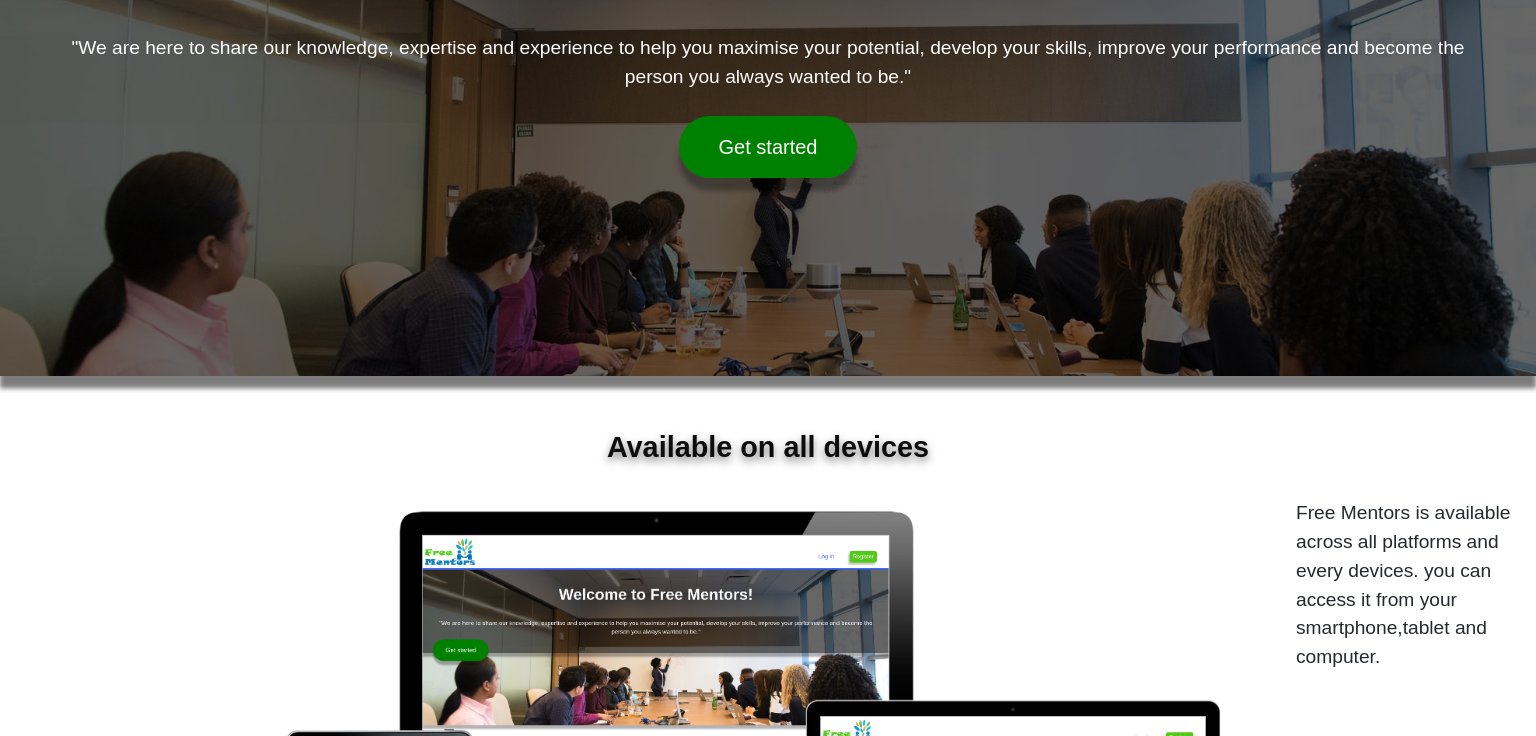
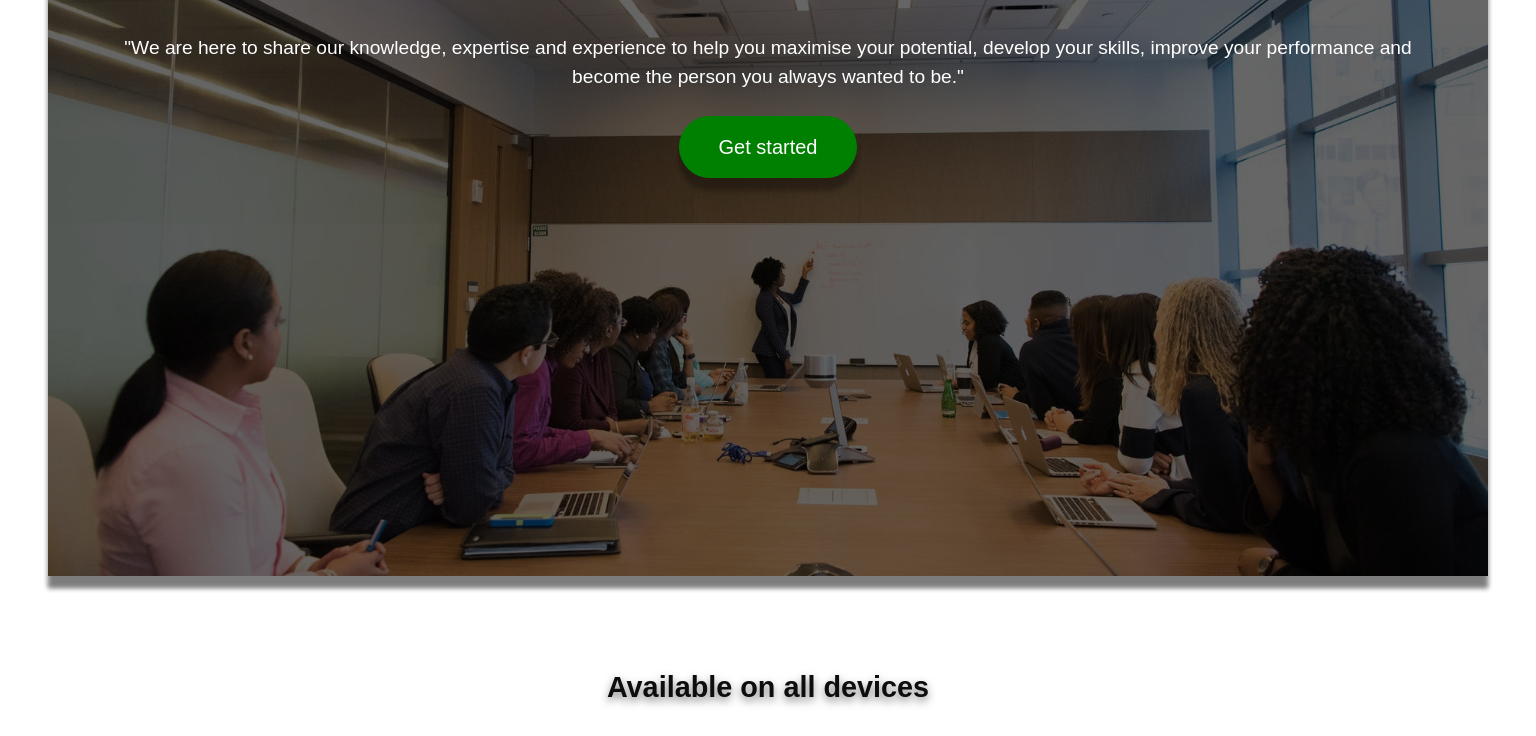
Before and after one commit to gadishimwe/Free-Mentors, a website: page index.html in a window 1536 px wide. Shown: the part 234-970 px from the top of the page. Drawn offline with Linux system fonts and the light colour scheme.

Commit message:
Bug(Fxing UI/UX): Fixing UI/UX based on feedback
- Add more responsiveness
- Make sticky footer
- Remove box-shadow from links on hover

[Finishes #168393380]

```diff
--- a/UI/css/admin.css
+++ b/UI/css/admin.css
@@ -4,6 +4,9 @@
     padding: 0;
     margin: 0;
     box-sizing: border-box;
+}
+html{
+    height: 100%;
 }
 h1,h3{
     color: #0d0d0d;
@@ -516,3 +519,15 @@ footer{
         margin-top: 40px;
     }
 }
+
+
+@media only screen and (min-width: 1440px){
+    body{
+         max-width: 1440px;
+         margin: auto;
+         min-height: 100%;
+         display: grid;
+         grid-template-rows: auto 1fr auto;
+
+     }
+ }
--- a/UI/css/landing-page.css
+++ b/UI/css/landing-page.css
@@ -4,6 +4,9 @@
     padding: 0;
     margin: 0;
     box-sizing: border-box;
+}
+html{
+    height: 100%;
 }
 body{
     font-family: Arial, Helvetica, sans-serif;
@@ -271,8 +274,6 @@ footer{
         padding: 5px 10px;
     }
     .navigation a:hover{
-        border-radius: 2em;
-        box-shadow: 0 .5rem .3rem rgba(0, 0, 0, .3);
         background: unset;
     }
     .navigation a:active{
@@ -317,3 +318,18 @@ footer{
         margin-right: 20px;
     }
 }
+
+
+@media only screen and (min-width: 1440px){
+    body{
+         max-width: 1440px;
+         margin: auto;
+         min-height: 100%;
+         display: grid;
+         grid-template-rows: auto 1fr auto;
+
+      }
+      .sect1{
+         min-height: 700px;
+     }
+ }
--- a/UI/css/mentor-homepage.css
+++ b/UI/css/mentor-homepage.css
@@ -4,6 +4,9 @@
     padding: 0;
     margin: 0;
     box-sizing: border-box;
+}
+html{
+    height: 100%;
 }
 h1,h3{
     color: #0d0d0d;
@@ -474,3 +477,15 @@ footer{
         padding-left: 40px;
     }
 }
+
+
+@media only screen and (min-width: 1440px){
+    body{
+         max-width: 1440px;
+         margin: auto;
+         min-height: 100%;
+         display: grid;
+         grid-template-rows: auto 1fr auto;
+
+     }
+ }
--- a/UI/css/reset-password.css
+++ b/UI/css/reset-password.css
@@ -4,6 +4,9 @@
     padding: 0;
     margin: 0;
     box-sizing: border-box;
+}
+html{
+    height: 100%;
 }
 body{
     font-family: Arial, Helvetica, sans-serif;
@@ -92,7 +95,6 @@ header{
 .navigation a:hover{
     color: rgb(0, 230, 0);
     background: #0d418f;
-    box-shadow: -.3rem .5rem .2rem rgba(0, 0, 0, .2);
 }
 .navigation a:active{
     color: rgb(37, 158, 37);
@@ -258,8 +260,6 @@ footer{
         padding: 5px 10px;
     }
     .navigation a:hover{
-        border-radius: 2em;
-        box-shadow: 0 .5rem .3rem rgba(0, 0, 0, .3);
         background: unset;
     }
     .navigation a:active{
@@ -280,3 +280,15 @@ footer{
         margin-top: 50px;
     }
 }
+
+
+@media only screen and (min-width: 1440px){
+    body{
+         max-width: 1440px;
+         margin: auto;
+         min-height: 100%;
+         display: grid;
+         grid-template-rows: auto 1fr auto;
+
+     }
+ }
--- a/UI/css/sign-in.css
+++ b/UI/css/sign-in.css
@@ -4,6 +4,9 @@
     padding: 0;
     margin: 0;
     box-sizing: border-box;
+}
+html{
+    height: 100%;
 }
 body{
     font-family: Arial, Helvetica, sans-serif;
@@ -92,7 +95,6 @@ header{
 .navigation a:hover{
     color: rgb(0, 230, 0);
     background: #0d418f;
-    box-shadow: -.3rem .5rem .2rem rgba(0, 0, 0, .2);
 }
 .navigation a:active{
     color: rgb(37, 158, 37);
@@ -260,8 +262,6 @@ footer{
         padding: 5px 10px;
     }
     .navigation a:hover{
-        border-radius: 2em;
-        box-shadow: 0 .5rem .3rem rgba(0, 0, 0, .3);
         background: unset;
     }
     .navigation a:active{
@@ -282,3 +282,15 @@ footer{
         margin-top: 50px;
     }
 }
+
+
+@media only screen and (min-width: 1440px){
+    body{
+         max-width: 1440px;
+         margin: auto;
+         min-height: 100%;
+         display: grid;
+         grid-template-rows: auto 1fr auto;
+
+     }
+ }
--- a/UI/css/sign-up.css
+++ b/UI/css/sign-up.css
@@ -4,6 +4,9 @@
     padding: 0;
     margin: 0;
     box-sizing: border-box;
+}
+html{
+    height: 100%;
 }
 body{
     font-family: Arial, Helvetica, sans-serif;
@@ -92,7 +95,6 @@ header{
 .navigation a:hover{
     color: rgb(0, 230, 0);
     background: #0d418f;
-    box-shadow: -.3rem .5rem .2rem rgba(0, 0, 0, .2);
 }
 .navigation a:active{
     color: rgb(37, 158, 37);
@@ -258,8 +260,6 @@ footer{
         padding: 5px 10px;
     }
     .navigation a:hover{
-        border-radius: 2em;
-        box-shadow: 0 .5rem .3rem rgba(0, 0, 0, .3);
         background: unset;
     }
     .navigation a:active{
@@ -280,3 +280,15 @@ footer{
         margin-top: 50px;
     }
 }
+
+
+@media only screen and (min-width: 1440px){
+    body{
+         max-width: 1440px;
+         margin: auto;
+         min-height: 100%;
+         display: grid;
+         grid-template-rows: auto 1fr auto;
+
+     }
+ }
--- a/UI/css/specific-mentor.css
+++ b/UI/css/specific-mentor.css
@@ -4,6 +4,9 @@
     padding: 0;
     margin: 0;
     box-sizing: border-box;
+}
+html{
+    height: 100%;
 }
 h1,h3,b{
     color: #0d0d0d;
@@ -535,3 +538,14 @@ footer{
         width: 50%;
     }
 }
+
+@media only screen and (min-width: 1440px){
+    body{
+         max-width: 1440px;
+         margin: auto;
+         min-height: 100%;
+         display: grid;
+         grid-template-rows: auto 1fr auto;
+
+     }
+ }
--- a/UI/css/user-homepage.css
+++ b/UI/css/user-homepage.css
@@ -4,6 +4,9 @@
     padding: 0;
     margin: 0;
     box-sizing: border-box;
+}
+html{
+    height: 100%;
 }
 h1,h3{
     color: #0d0d0d;
@@ -411,3 +414,15 @@ footer{
         padding: 20px;
     }
 }
+
+
+@media only screen and (min-width: 1440px){
+    body{
+         max-width: 1440px;
+         margin: auto;
+         min-height: 100%;
+         display: grid;
+         grid-template-rows: auto 1fr auto;
+
+     }
+ }
```
